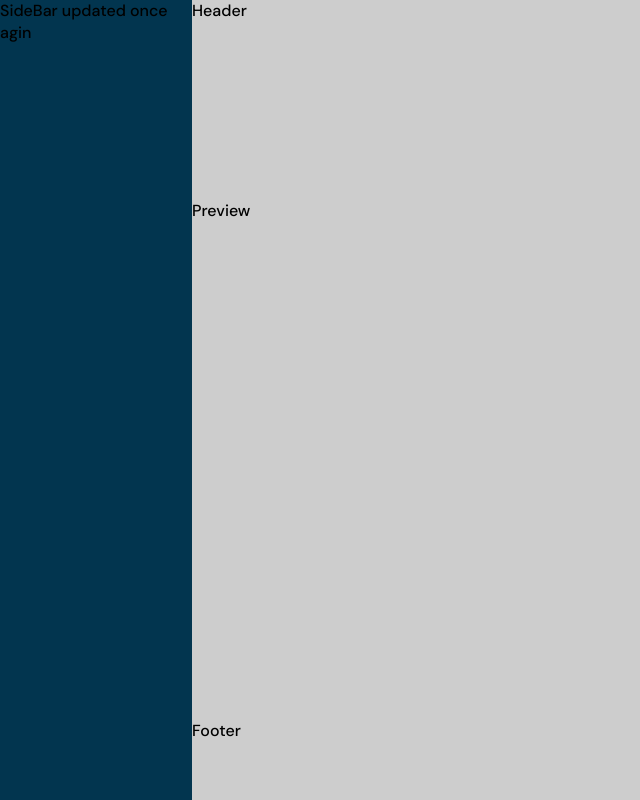
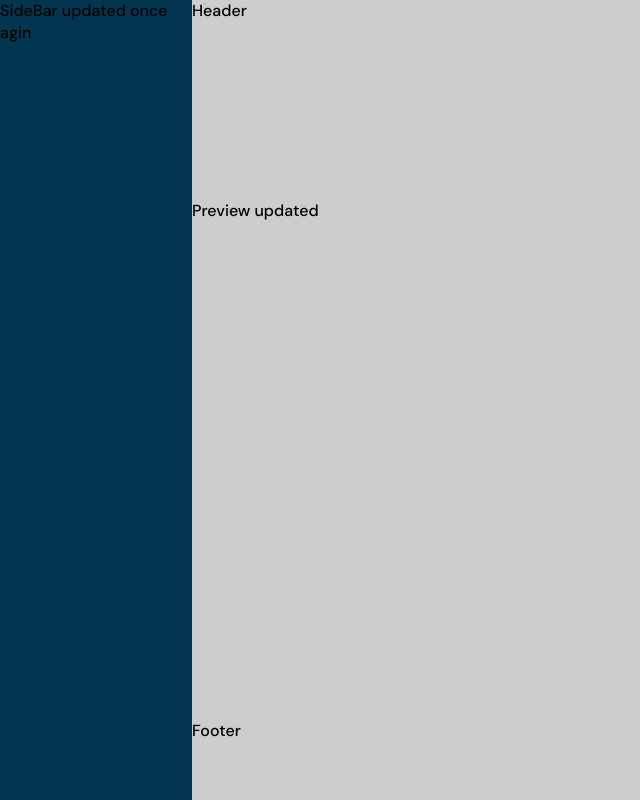
Before and after one commit to vinay161996/testing-2, a React (Vite) app: page /preview in a window 1280 px wide. Shown: the whole page, without its empty margins (0-640 px from the left). Built offline with nearby package versions, Linux system fonts and the light colour scheme.

Commit message:
preview page updated

```diff
--- a/src/components/preview/Preview.jsx
+++ b/src/components/preview/Preview.jsx
@@ -1,11 +1,7 @@
-import './Preview.scss'
+import "./Preview.scss";
 
 const Preview = () => {
-    return (
-        <>
-            Preview
-        </>
-    )
-}
+  return <>Preview updated</>;
+};
 
-export default Preview
+export default Preview;
```
